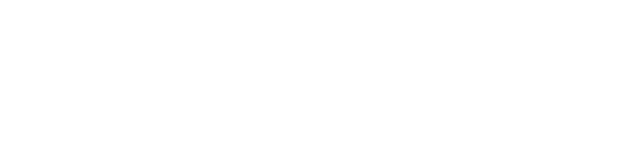
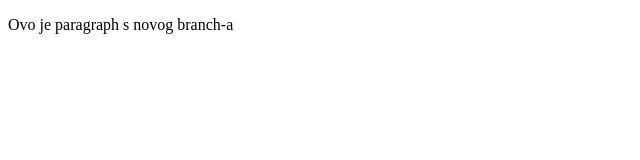
Before and after one commit to posl-marko/vjezba-batman, a website: page index.html in a window 1280 px wide. Shown: the whole page, without its empty margins (0-640 px from the left). Drawn offline with Linux system fonts and the light colour scheme.

Commit message:
Commit s novog brancha i dodavanje novog paragrapha

```diff
--- a/index.html
+++ b/index.html
@@ -7,6 +7,7 @@
     <title>Vjezba Batman</title>
 </head>
 <body>
+    <p>Ovo je paragraph s novog branch-a</p>
     <script src="./script.js"></script>
 </body>
 </html>
```
